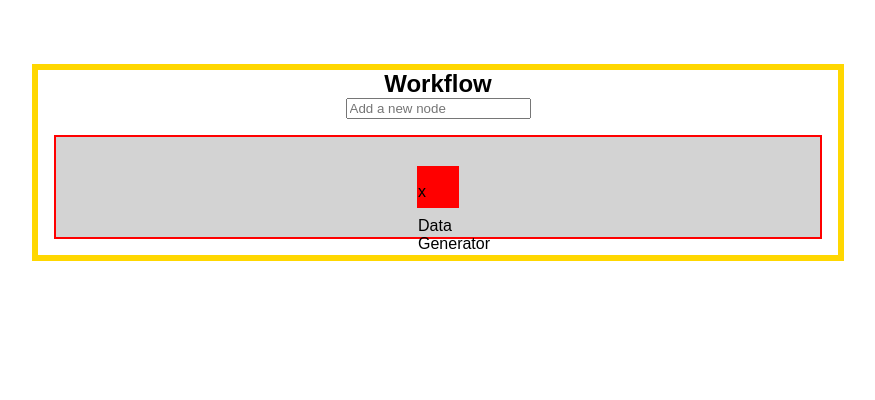
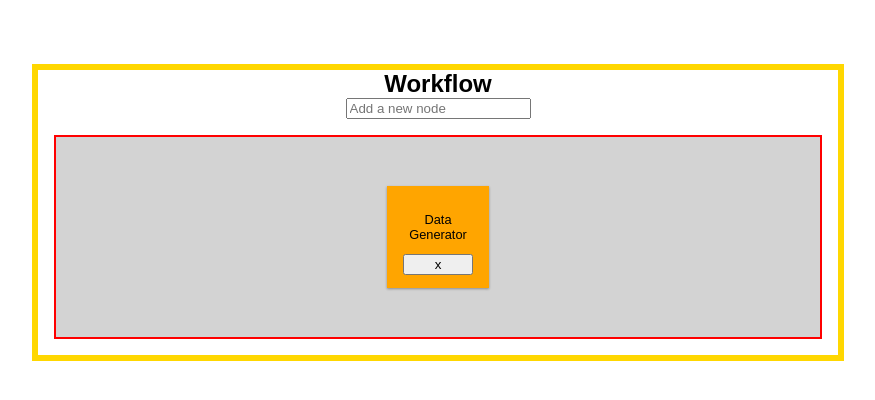
Before and after one commit to tomrenard/workflow-knime, a React (Create React App) app: page / in a window 1280 px wide. Shown: the top 400 px of the page, without its empty margins (202-1077 px from the left). Built offline with nearby package versions, Linux system fonts and the light colour scheme.

Commit message:
inital styling of nodes

```diff
--- a/src/components/Canva.js
+++ b/src/components/Canva.js
@@ -1,20 +1,19 @@
 /* eslint-disable react/prop-types */
-import React from 'react';
-import styled from 'styled-components';
-import Nodes from './Nodes';
+import React from "react";
+import styled from "styled-components";
+import Nodes from "./Nodes";
 
 const CanvaSectionStyles = styled.section`
   background: lightgrey;
   min-height: 100px;
   margin: 1rem;
-
 `;
 
 const CanvaStyles = styled.div`
   display: flex;
   justify-content: space-around;
   align-items: center;
-  height: 100px;
+  height: 200px;
   border: 2px solid red;
 `;
 
@@ -22,8 +21,8 @@ export default function Canva({ nodes, undisplayed }) {
   return (
     <CanvaSectionStyles>
       <CanvaStyles>
-        <Nodes undisplayed={undisplayed} nodes={nodes}/>
+        <Nodes undisplayed={undisplayed} nodes={nodes} />
       </CanvaStyles>
     </CanvaSectionStyles>
-  )
+  );
 }
--- a/src/components/Node.js
+++ b/src/components/Node.js
@@ -1,25 +1,31 @@
-import React, { useState } from 'react';
-import styled from 'styled-components';
+import React, { useState } from "react";
+import styled from "styled-components";
 
 const NodeStyle = styled.div`
-  width: 40px;
-  height: 40px;
-  border: 1px solid red;
+  width: 70px;
+  height: 70px;
   background-color: red;
+  text-align: center;
+  padding: 1rem;
+  display: flex;
+  justify-content: center;
+  flex-direction: column;
+  box-shadow: rgba(0, 0, 0, 0.12) 0px 1px 3px, rgba(0, 0, 0, 0.24) 0px 1px 2px;
+  p {
+    font-size: 0.8rem;
+  }
 `;
 
 // eslint-disable-next-line react/prop-types
-export default function Node({ name, display, undisplayed, id }) {
+export default function Node({ name, display, undisplayed, id, color, type, entry}) {
   return (
     <>
-    {display ?
-    <NodeStyle>
-      <p onClick={() => undisplayed(id)}>x</p>
-      <p>{name}</p>
-    </NodeStyle>
-    :
-    null
-  }
+      {display ? (
+        <NodeStyle style={{ backgroundColor: color}}>
+          <p>{name}</p>
+          <button onClick={() => undisplayed(id)}>x</button>
+        </NodeStyle>
+      ) : null}
     </>
-  )
+  );
 }
--- a/src/components/Nodes.js
+++ b/src/components/Nodes.js
@@ -1,14 +1,25 @@
 /* eslint-disable react/prop-types */
-import React  from 'react';
-import Node from './Node';
+import React from "react";
+import Node from "./Node";
 
+export default function Nodes({ nodes, undisplayed }) {
 
-export default function Nodes({nodes, undisplayed}) {
   return (
     <>
-      { nodes.map((node) => {
-       return <Node key={node.name} id={node.id} undisplayed={undisplayed} display={node.display} name={node.name} />
-      }) }
+      {nodes.map((node) => {
+        return (
+          <Node
+            key={node.name}
+            id={node.id}
+            color={node.color}
+            type={node.type}
+            entry={node.entry}
+            undisplayed={undisplayed}
+            name={node.name}
+            display={node.display}
+          />
+        );
+      })}
     </>
-  )
+  );
 }
--- a/src/components/NodesList.js
+++ b/src/components/NodesList.js
@@ -9,7 +9,9 @@ export default function NodesList({ nodesList = [], displayed }) {
         if (node && node.display === false) {
           return (
             <div key={node.name}>
-              <button id={node.id} onClick={() => displayed(index)}>+</button>
+              <button id={node.id} onClick={() => displayed(index)}>
+                +
+              </button>
               <h1>{node.name}</h1>
             </div>
           );
--- a/src/components/Workflow.js
+++ b/src/components/Workflow.js
@@ -10,7 +10,6 @@ const WorkflowSectionStyles = styled.section`
   max-height: 800px;
   margin: 4rem auto;
   border: 6px solid gold;
-
 `;
 
 const WorkflowDivStyles = styled.div`
@@ -26,10 +25,9 @@ export default function Workflow({ nodes }) {
   }
   function undisplayed(id) {
     const newNodes = [...displayNodes];
-    newNodes.filter(el => {
-      return el.id === id ? el.display = false : null;
-     })
-    // newNodes[index].display = false;
+    newNodes.filter((el) => {
+      return el.id === id ? (el.display = false) : null;
+    });
     setDisplayNodes(newNodes);
   }
   return (
--- a/src/data/data.js
+++ b/src/data/data.js
@@ -17,7 +17,7 @@ const data = [
   },
   {
     name: "Cluster Assigner",
-    color: "orange",
+    color: "red",
     type: "source",
     entry: 3,
     display: false,
@@ -25,7 +25,7 @@ const data = [
   },
   {
     name: "Node test 2",
-    color: "blue",
+    color: "lightblue",
     type: "test",
     entry: 1,
     display: false,
@@ -37,7 +37,7 @@ const data = [
     type: "test",
     entry: 3,
     display: false,
-    id: "node-test-2",
+    id: "node-test-3",
   },
 ];
 
```
Also changed, not shown: src/components/SearchParams.js (+14 -12 lines).
